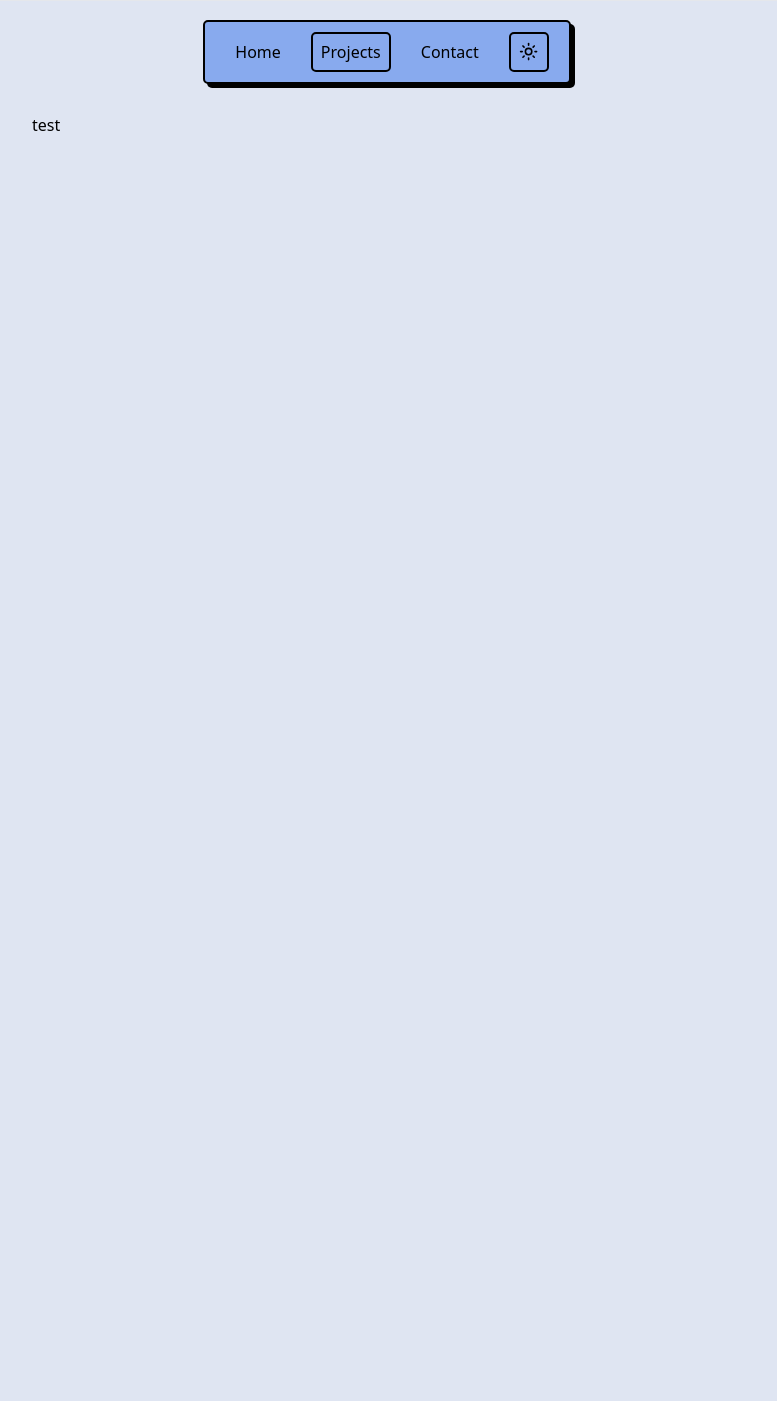
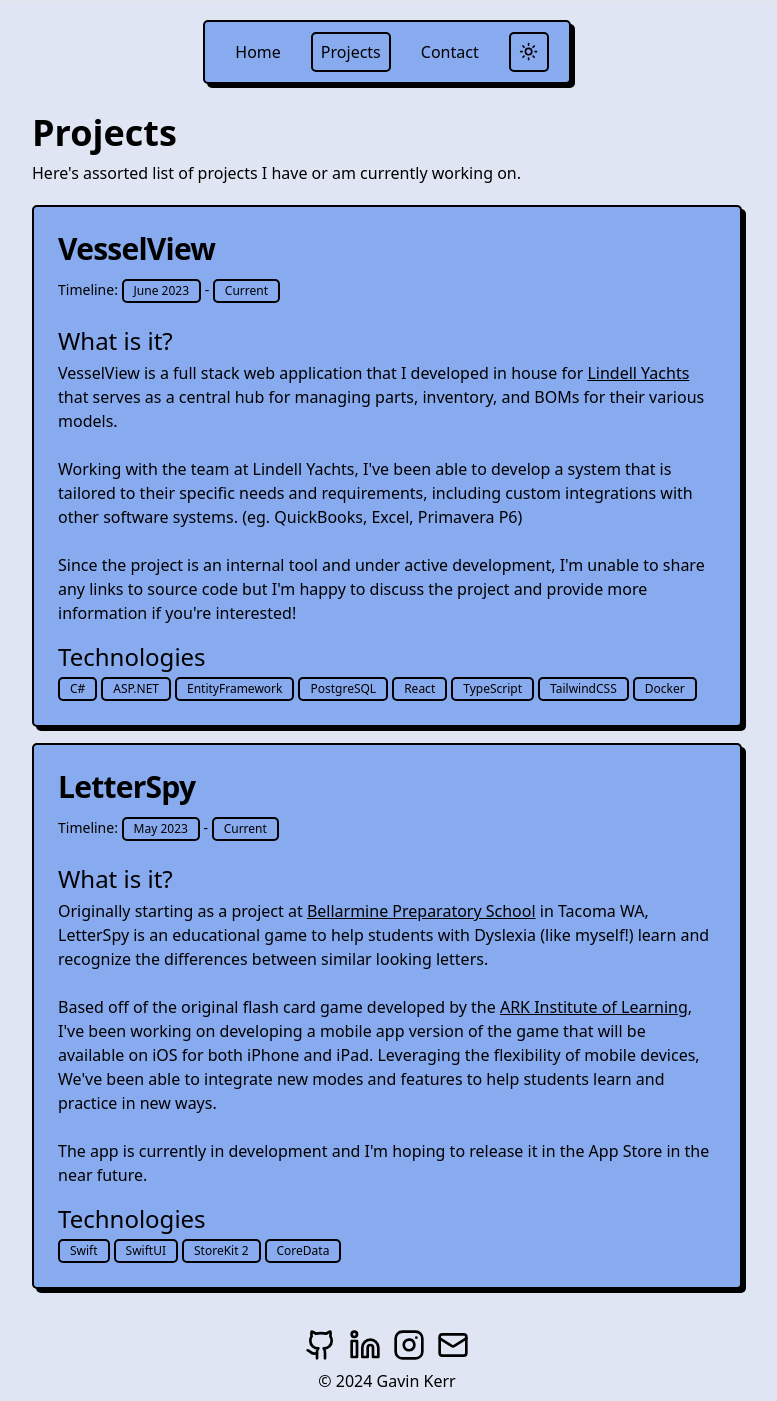
Before and after one commit to GavinPlusPlus/gavinkerr.dev, a React (Vite) app: page /projects in a window 1280 px wide. Shown: the whole page, without its empty margins (253-1030 px from the left). Before the commit the page ends 800 px from the top, so only its background shows below. Built offline with nearby package versions, Linux system fonts and the light colour scheme.

Commit message:
Good first layout

```diff
--- a/src/components/name-card.tsx
+++ b/src/components/name-card.tsx
@@ -12,10 +12,10 @@ export const NameCard = () => {
         <div className="w-full">
             <div className="flex items-center gap-2">
                 <div className="flex-grow mx-auto">
-                    <div className="lg:text-4xl text-3xl font-bold">Gavin Kerr</div>
-                    <div className="text-lg">Student and Software Developer</div>
+                    <div className="md:text-5xl text-3xl font-bold">Gavin Kerr</div>
+                    <div className="md:text-2xl text-lg">Student and Software Developer</div>
                 </div>
-                <div className="flex-none max-w-[175px] ">
+                <div className="flex-none md:max-w-[225px] max-w-[150px]">
                     <Avatar className="w-full h-full">
                         <AvatarImage src="https://gravatar.com/avatar/832764445dc859a8f99cf1a626c0c099fe3b142dfdb3a69ab3b37a7232e3809d?s=512" alt='Gavin Kerr' />
                         <AvatarFallback>GK</AvatarFallback>
--- a/src/routeTree.gen.ts
+++ b/src/routeTree.gen.ts
@@ -12,6 +12,7 @@
 
 import { Route as rootRoute } from './routes/__root'
 import { Route as ProjectsImport } from './routes/projects'
+import { Route as ContactImport } from './routes/contact'
 import { Route as IndexImport } from './routes/index'
 
 // Create/Update Routes
@@ -19,6 +20,12 @@ import { Route as IndexImport } from './routes/index'
 const ProjectsRoute = ProjectsImport.update({
   id: '/projects',
   path: '/projects',
+  getParentRoute: () => rootRoute,
+} as any)
+
+const ContactRoute = ContactImport.update({
+  id: '/contact',
+  path: '/contact',
   getParentRoute: () => rootRoute,
 } as any)
 
@@ -39,6 +46,13 @@ declare module '@tanstack/react-router' {
       preLoaderRoute: typeof IndexImport
       parentRoute: typeof rootRoute
     }
+    '/contact': {
+      id: '/contact'
+      path: '/contact'
+      fullPath: '/contact'
+      preLoaderRoute: typeof ContactImport
+      parentRoute: typeof rootRoute
+    }
     '/projects': {
       id: '/projects'
       path: '/projects'
@@ -53,36 +67,41 @@ declare module '@tanstack/react-router' {
 
 export interface FileRoutesByFullPath {
   '/': typeof IndexRoute
+  '/contact': typeof ContactRoute
   '/projects': typeof ProjectsRoute
 }
 
 export interface FileRoutesByTo {
   '/': typeof IndexRoute
+  '/contact': typeof ContactRoute
   '/projects': typeof ProjectsRoute
 }
 
 export interface FileRoutesById {
   __root__: typeof rootRoute
   '/': typeof IndexRoute
+  '/contact': typeof ContactRoute
   '/projects': typeof ProjectsRoute
 }
 
 export interface FileRouteTypes {
   fileRoutesByFullPath: FileRoutesByFullPath
-  fullPaths: '/' | '/projects'
+  fullPaths: '/' | '/contact' | '/projects'
   fileRoutesByTo: FileRoutesByTo
-  to: '/' | '/projects'
-  id: '__root__' | '/' | '/projects'
+  to: '/' | '/contact' | '/projects'
+  id: '__root__' | '/' | '/contact' | '/projects'
   fileRoutesById: FileRoutesById
 }
 
 export interface RootRouteChildren {
   IndexRoute: typeof IndexRoute
+  ContactRoute: typeof ContactRoute
   ProjectsRoute: typeof ProjectsRoute
 }
 
 const rootRouteChildren: RootRouteChildren = {
   IndexRoute: IndexRoute,
+  ContactRoute: ContactRoute,
   ProjectsRoute: ProjectsRoute,
 }
 
@@ -97,11 +116,15 @@ export const routeTree = rootRoute
       "filePath": "__root.tsx",
       "children": [
         "/",
+        "/contact",
         "/projects"
       ]
     },
     "/": {
       "filePath": "index.tsx"
+    },
+    "/contact": {
+      "filePath": "contact.tsx"
     },
     "/projects": {
       "filePath": "projects.tsx"
--- a/src/routes/__root.tsx
+++ b/src/routes/__root.tsx
@@ -2,16 +2,39 @@ import { Nav } from '@/components/nav';
 import { createRootRoute, Outlet } from '@tanstack/react-router'
 import { TanStackRouterDevtools } from '@tanstack/router-devtools'
 import "../index.css"
+import { Github, Instagram, Linkedin, Mail } from 'lucide-react';
 
 const RootLayout = () => {
 
   return (
-    <div className='transition-all animate-fade-in'>
-      <Nav />
+    <div className='transition-all animate-fade-in min-h-screen'>
+      <header>
+        <Nav />
+      </header>
       <hr />
-      <div className="text-text dark:text-darkText mx-auto w-[750px] max-w-full px-5 pb-10 pt-28">
+
+      <div className="flex-1 text-text dark:text-darkText mx-auto w-[750px] max-w-full px-5 pb-10 pt-28">
         <Outlet />
       </div>
+
+      <footer className='w-full dark:text-white'>
+        <div className='mx-auto flex flex-row justify-center gap-3'>
+          <a href='https://github.com/GavinPlusPlus' target="_blank" rel="noopener noreferrer">
+            <Github size={32} />
+          </a>
+          <a href='https://www.linkedin.com/in/kerrgavin/' target="_blank" rel="noopener noreferrer">
+            <Linkedin size={32} />
+          </a>
+          <a href='https://instagram.com/kerrgavin' target="_blank" rel="noopener noreferrer">
+            <Instagram size={32} />
+          </a>
+          <a href='mailto:me@gavinkerr.dev'>
+            <Mail size={32} />
+          </a>
+        </div>
+        <p className="text-center py-2 dark:text-white">© 2024 Gavin Kerr</p>
+      </footer>
+
       <TanStackRouterDevtools />
     </div>
   );
--- /dev/null
+++ b/src/routes/contact.tsx
@@ -0,0 +1,27 @@
+import { createFileRoute } from '@tanstack/react-router'
+
+export const Route = createFileRoute('/contact')({
+  component: RouteComponent,
+})
+
+function RouteComponent() {
+  return (
+    <div className="w-full transition-all animate-fade-in">
+      <div className="flex flex-col">
+        <div className="w-full">
+          <h1 className="text-4xl font-bold">Contact</h1>
+          <div>
+            Got any questions or want to chat? Feel free to reach out!
+          </div>
+        </div>
+
+        <div className="mt-5 text-center">
+          <div className="text-2xl">
+            <a href="mailto:me@gavinkerr.dev" className="underline">me@gavinkerr.dev</a>
+          </div>
+
+        </div>
+      </div>
+    </div>
+  )
+}
--- a/src/routes/index.tsx
+++ b/src/routes/index.tsx
@@ -1,4 +1,3 @@
-import * as React from 'react'
 import { createFileRoute } from '@tanstack/react-router'
 import { NameCard } from '@/components/name-card'
 
@@ -19,7 +18,13 @@ function RouteComponent() {
         <br/>
         <br/>
 
-        I am passionate about all different kinds of software development and have worked on a variety of different projects.
+        Originally from Washington State, I grew up in the cold and often rainy Pacific Northwest. During those colder months, I spent most of my free time learning how to code and building various projects. I've always had a passion for technology and learning, and I've been fortunate enough to have the opportunity to work on some really cool projects over the years.
+
+        <br/>
+        <br/>
+
+        Away from the keyboard, I enjoy hiking, skiing, and surfing. Since moving to Utah, I've had the incredible opportunity to explore Salt Lake and the vast mountains that surround it. I'm also a huge fan of working on my car and watching Formula 1.
+
       </div>
     </div>
   )
--- a/src/routes/projects.tsx
+++ b/src/routes/projects.tsx
@@ -1,5 +1,6 @@
-import * as React from 'react'
 import { createFileRoute } from '@tanstack/react-router'
+import { Card, CardContent, CardDescription, CardHeader, CardTitle } from '@/components/ui/card'
+import { Badge } from '@/components/ui/badge'
 
 export const Route = createFileRoute('/projects')({
   component: RouteComponent,
@@ -8,7 +9,114 @@ export const Route = createFileRoute('/projects')({
 function RouteComponent() {
   return (
     <div className='transition-all animate-fade-in'>
-      test
+      <div className='flex flex-col'>
+
+        <div className='w-full'>
+          <h1 className='text-4xl font-bold'>Projects</h1>
+          <p className='mt-2'>Here's assorted list of projects I have or am currently working on.</p>
+        </div>
+
+        <div className='mt-5'>
+          <div className='flex flex-col space-y-4'>
+
+            <Card>
+              <CardHeader>
+                <CardTitle className='text-3xl'>VesselView</CardTitle>
+                <CardDescription>
+                  Timeline: <Badge>June 2023</Badge> - <Badge>Current</Badge>
+                </CardDescription>
+                <CardContent className='p-0'>
+                  <div>
+                    <div className='mt-4 text-2xl text-bold'>
+                      What is it?
+                    </div>
+                    <div className='mt-1'>
+                      VesselView is a full stack web application that I developed in house for <a href="https://lindellyachts.com/" target="_blank" className='underline'>Lindell Yachts</a> that serves as a central hub for managing parts, inventory, and BOMs for their various models.
+
+                      <br/>
+                      <br/>
+
+                      Working with the team at Lindell Yachts, I've been able to develop a system that is tailored to their specific needs and requirements, including custom integrations with other software systems. (eg. QuickBooks, Excel, Primavera P6)
+
+                      <br/>
+                      <br/>
+
+                      Since the project is an internal tool and under active development, I'm unable to share any links to source code but I'm happy to discuss the project and provide more information if you're interested!
+
+                    </div>
+                  </div>
+
+                  <div>
+                    <div className='mt-4 text-2xl text-bold'>
+                      Technologies
+                    </div>
+                    <div className='mt-1 flex flex-row gap-1'>
+                      <Badge>C#</Badge>
+                      <Badge>ASP.NET</Badge>
+                      <Badge>EntityFramework</Badge>
+                      <Badge>PostgreSQL</Badge>
+                      <Badge>React</Badge>
+                      <Badge>TypeScript</Badge>
+                      <Badge>TailwindCSS</Badge>
+                      <Badge>Docker</Badge>
+                    </div>
+                  </div>
+
+                </CardContent>
+              </CardHeader>
+            </Card>
+
+            <Card>
+              <CardHeader>
+                <CardTitle className='text-3xl'>LetterSpy</CardTitle>
+                <CardDescription>
+                  Timeline: <Badge>May 2023</Badge> - <Badge>Current</Badge>
+                </CardDescription>
+                <CardContent className='p-0'>
+                  <div>
+                    <div className='mt-4 text-2xl text-bold'>
+                      What is it?
+                    </div>
+                    <div className='mt-1'>
+
+                      Originally starting as a project at <a href="https://www.bellarmineprep.org/" target="_blank" className='underline'>Bellarmine Preparatory School</a> in Tacoma WA,
+                      LetterSpy is an educational game to help students with Dyslexia (like myself!) learn and recognize the differences between similar looking letters.
+
+                      <br/>
+                      <br/>
+
+                      Based off of the original flash card game developed by the  <a href="https://www.arkinst.org/" target="_blank" className='underline'>ARK Institute of Learning</a>, I've been working on developing a mobile app version of the game that will be available on iOS for both iPhone and iPad.
+                      Leveraging the flexibility of mobile devices, We've been able to integrate new modes and features to help students learn and practice in new ways.
+
+                      <br/>
+                      <br/>
+
+                      The app is currently in development and I'm hoping to release it in the App Store in the near future.
+
+                    </div>
+                  </div>
+
+                  <div>
+                    <div className='mt-4 text-2xl text-bold'>
+                      Technologies
+                    </div>
+                    <div className='mt-1 flex flex-row gap-1'>
+                      <Badge>Swift</Badge>
+                      <Badge>SwiftUI</Badge>
+                      <Badge>StoreKit 2</Badge>
+                      <Badge>CoreData</Badge>
+                    </div>
+                  </div>
+
+                </CardContent>
+              </CardHeader>
+            </Card>
+
+
+          </div>
+        </div>
+
+      </div>
     </div>
   )
 }
```
